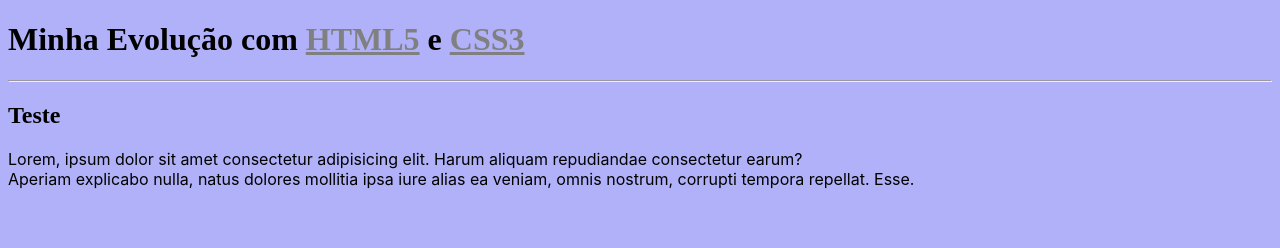
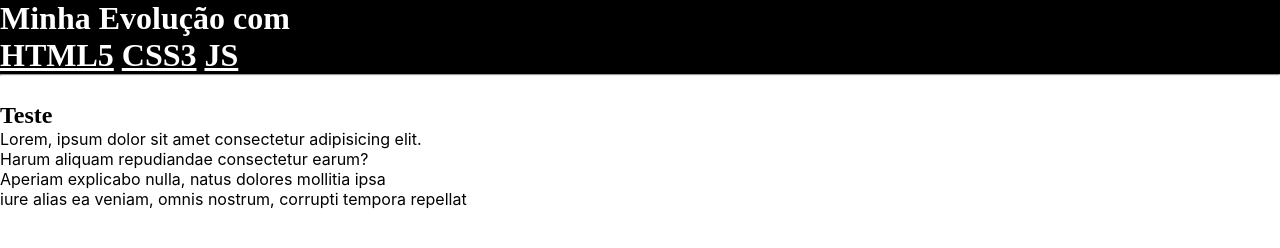
Before and after one commit to kaduVidal/OlaMundo, a plain HTML site: page site-exemplo/index.html in a window 1280 px wide. Drawn offline with Linux system fonts and the light colour scheme.

Commit message:
Pequenas alteraçoes

```diff
--- a/site-exemplo/index.html
+++ b/site-exemplo/index.html
@@ -7,10 +7,13 @@
     <link rel="stylesheet" href="principal.css">
 </head>
 <body>
-    <h1>Minha Evolução com <a id="h5" href="https://pt.wikipedia.org/wiki/HTML5" target="_blank">HTML5</a> e <a id="c3" href="https://pt.wikipedia.org/wiki/CSS3" target="_blank">CSS3</a></h1>
+    <div>
+    <h1>Minha Evolução com <br><a id="h5" href="https://pt.wikipedia.org/wiki/HTML5" target="_blank">HTML5</a> <a id="c3" href="https://pt.wikipedia.org/wiki/CSS3" target="_blank">CSS3</a> <a id="j" href="https://pt.wikipedia.org/wiki/JavaScript" target="https://pt.wikipedia.org/wiki/JavaScript">JS</a></h1>
     <hr>
+    </div>
+
     <h2>Teste</h2>
-    <p>Lorem, ipsum dolor sit amet consectetur adipisicing elit. Harum aliquam repudiandae consectetur earum?<br> Aperiam explicabo nulla, natus dolores mollitia ipsa iure alias ea veniam, omnis nostrum, corrupti tempora repellat. Esse.</p>
+    <p>Lorem, ipsum dolor sit amet consectetur adipisicing elit.<br> Harum aliquam repudiandae consectetur earum?<br>Aperiam explicabo nulla, natus dolores mollitia ipsa<br> iure alias ea veniam, omnis nostrum, corrupti tempora repellat</p>
 
 </body>
 </html>
--- a/site-exemplo/principal.css
+++ b/site-exemplo/principal.css
@@ -1,14 +1,22 @@
-body{
-    background-color: rgb(177, 177, 250);
+*{
+    padding: 0;
+    margin: 0;
 }
 h1{
-    color: ;
+    background-color: black;
+    color: white;
 }
+h2{
+    padding-top: 2%;
+}
+
 p{
     font-family: -apple-system, BlinkMacSystemFont, 'Segoe UI', Roboto, Oxygen, Ubuntu, Cantarell, 'Open Sans', 'Helvetica Neue', sans-serif;
 }
-a#h5, a#c3{
-    color:gray;
+a#h5, a#c3, a#j{
+    color: white;
+    padding: 0;
+    s: none;
 }
 a#h5:hover{
     color: orangered;
@@ -16,3 +24,9 @@ a#h5:hover{
 a#c3:hover{
     color: blue;
 }
+a#j:hover{
+    color: yellow;
+}
+div {
+    background-color: black;
+}
```
Also changed, not shown: site-exemplo/mr-meeseeks.png (deleted).
